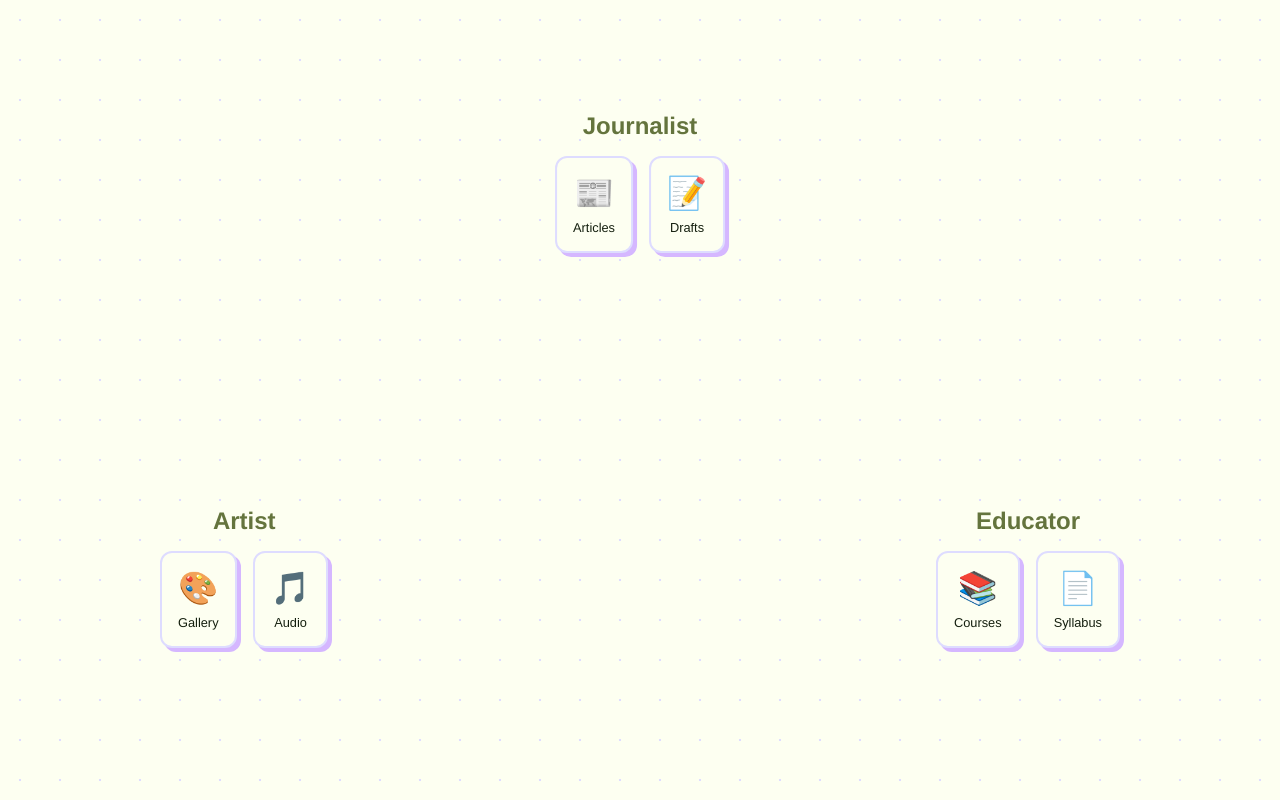
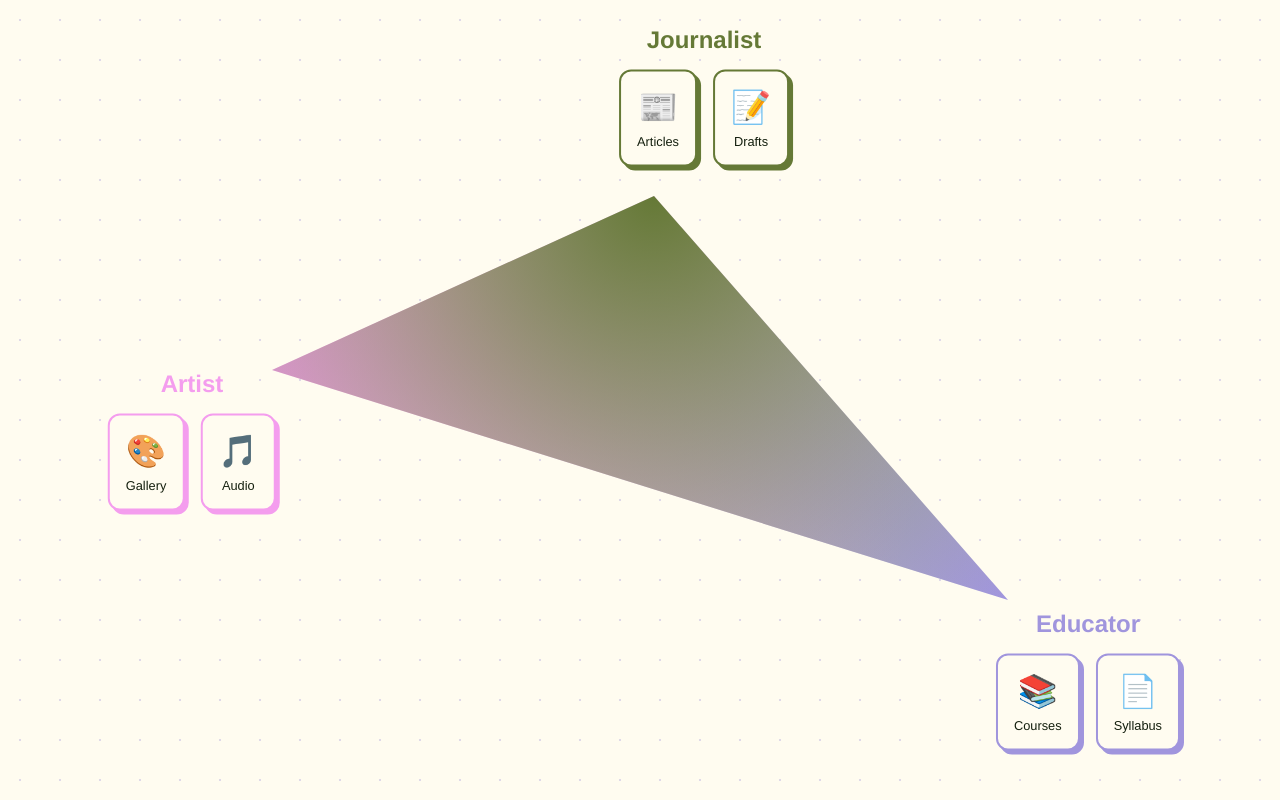
Before and after one commit to Sk8terb0i/website-lucakoch, a React (Vite) app: page / in a window 1280 px wide. Built offline with nearby package versions, Linux system fonts and the light colour scheme.

Commit message:
gradient

```diff
--- a/src/index.css
+++ b/src/index.css
@@ -1,9 +1,12 @@
 :root {
   --text: #141f0e;
-  --background: #fdfff1;
-  --primary: #64743d;
-  --secondary: #dedcff;
-  --accent: #d5b7ff;
+  --background: #fffcf0;
+  --primary: #6e7263;
+  --secondary: #dfd9e8;
+  --accent: #fcfcfc;
+  --journalist: #657936;
+  --artist: #f49dee;
+  --educator: #a095dd;
 }
 
 body {
--- a/src/pages/Portfolio.jsx
+++ b/src/pages/Portfolio.jsx
@@ -1,14 +1,35 @@
-// src/pages/Portfolio.jsx
-import { useState } from "react";
+import { useState, useEffect } from "react";
 import { Link } from "react-router-dom";
 
-// Dummy data
 const dummyData = [
   { id: 1, title: "Oil Painting Exhibition", category: "artist" },
   { id: 2, title: "Guest Lecture at Uni Zurich", category: "educator" },
   { id: 3, title: "Article: The Future of Art", category: "journalist" },
   { id: 4, title: "Abstract Sculpture", category: "artist" },
 ];
+
+// ==========================================
+// 🛠️ EASY LAYOUT SETTINGS
+// ==========================================
+
+const TOPIC_POSITIONS = {
+  journalist: { left: "55%", top: "12%" },
+  artist: { left: "15%", top: "55%" },
+  educator: { left: "85%", top: "85%" },
+};
+
+const TRIANGLE_OFFSETS = {
+  journalist: { x: "-50px", y: "100px" },
+  artist: { x: "80px", y: "-70px" },
+  educator: { x: "-80px", y: "-80px" },
+};
+
+// Split into X and Y so we can perfectly center our soft gradients
+const getCornerX = (topic) =>
+  `calc(${TOPIC_POSITIONS[topic].left} + ${TRIANGLE_OFFSETS[topic].x})`;
+const getCornerY = (topic) =>
+  `calc(${TOPIC_POSITIONS[topic].top} + ${TRIANGLE_OFFSETS[topic].y})`;
+const getCorner = (topic) => `${getCornerX(topic)} ${getCornerY(topic)}`;
 
 export default function Portfolio({ category }) {
   const [activeCluster, setActiveCluster] = useState(null);
@@ -17,31 +38,65 @@ export default function Portfolio({ category }) {
   // VIEW 1: THE DESKTOP LANDING (category === "all")
   // ==========================================
   if (category === "all") {
+    useEffect(() => {
+      const handleMouseMove = (e) => {
+        const distances = Object.keys(TOPIC_POSITIONS).map((topic) => {
+          const elX =
+            window.innerWidth * (parseFloat(TOPIC_POSITIONS[topic].left) / 100);
+          const elY =
+            window.innerHeight * (parseFloat(TOPIC_POSITIONS[topic].top) / 100);
+          const dist = Math.hypot(e.clientX - elX, e.clientY - elY);
+          return { topic, dist };
+        });
+
+        distances.sort((a, b) => a.dist - b.dist);
+        const closest = distances[0];
+
+        const triggerRadius =
+          Math.min(window.innerWidth, window.innerHeight) * 0.35;
+
+        if (closest.dist < triggerRadius) {
+          if (activeCluster !== closest.topic) {
+            setActiveCluster(closest.topic);
+          }
+        } else {
+          if (activeCluster !== null) {
+            setActiveCluster(null);
+          }
+        }
+      };
+
+      window.addEventListener("mousemove", handleMouseMove);
+      return () => window.removeEventListener("mousemove", handleMouseMove);
+    }, [activeCluster]);
+
     const getBlurStyle = (clusterName) => {
-      if (!activeCluster) return "none";
-      if (activeCluster === clusterName) return "none";
-      return "blur(6px) opacity(0.7)";
+      if (!activeCluster || activeCluster === clusterName) return "none";
+      return "blur(6px) opacity(0.5)";
     };
 
-    const clusterStyle = {
+    const clusterStyle = (topic) => ({
       position: "absolute",
-      transition: "all 0.4s ease-in-out",
+      left: TOPIC_POSITIONS[topic].left,
+      top: TOPIC_POSITIONS[topic].top,
+      transform: "translate(-50%, -50%)",
+      transition: "filter 0.4s cubic-bezier(0.2, 0.8, 0.2, 1)",
       display: "flex",
       flexDirection: "column",
       alignItems: "center",
       gap: "1rem",
-      padding: "2rem",
-      borderRadius: "16px",
-    };
+      zIndex: 10,
+      filter: getBlurStyle(topic),
+    });
 
-    const iconStyle = {
+    const getIconStyle = (topicColor) => ({
       backgroundColor: "var(--background)",
-      border: "2px solid var(--secondary)",
+      border: `2px solid ${topicColor}`,
       borderRadius: "12px",
       padding: "1rem",
       fontSize: "2rem",
       cursor: "pointer",
-      boxShadow: "4px 4px 0px var(--accent)",
+      boxShadow: `4px 4px 0px ${topicColor}`,
       transition: "transform 0.2s, box-shadow 0.2s",
       textDecoration: "none",
       color: "var(--text)",
@@ -49,7 +104,26 @@ export default function Portfolio({ category }) {
       flexDirection: "column",
       alignItems: "center",
       gap: "0.5rem",
-    };
+    });
+
+    // 🌊 THE NEW SOFT WAVE LOGIC
+    const getWaveStyle = (topic) => ({
+      position: "absolute",
+      // Anchor the exact center of this massive div to the triangle corner
+      left: getCornerX(topic),
+      top: getCornerY(topic),
+      // Make it absolutely massive so it can cover any screen size
+      width: "250vmax",
+      height: "250vmax",
+      // A soft radial gradient: Solid in the center, transparent at the edges
+      background: `radial-gradient(circle closest-side, var(--${topic}) 40%, transparent 100%)`,
+      // Scale from 0 to 1, centered on the corner
+      transform: `translate(-50%, -50%) scale(${activeCluster === topic ? 1 : 0})`,
+      // Buttery smooth easing for the wave
+      transition: "transform 0.7s cubic-bezier(0.25, 1, 0.5, 1)",
+      zIndex: activeCluster === topic ? 2 : 1,
+      pointerEvents: "none", // Ensures it doesn't block mouse clicks
+    });
 
     return (
       <div
@@ -63,26 +137,45 @@ export default function Portfolio({ category }) {
           backgroundSize: "40px 40px",
         }}
       >
-        {/* TOP CENTER: JOURNALIST */}
+        {/* THE STATIC BACKGROUND TRIANGLE CONTAINER */}
         <div
-          onMouseEnter={() => setActiveCluster("journalist")}
-          onMouseLeave={() => setActiveCluster(null)}
           style={{
-            ...clusterStyle,
-            top: "10%",
-            left: "50%",
-            transform: "translateX(-50%)",
-            filter: getBlurStyle("journalist"),
+            position: "absolute",
+            inset: 0,
+            zIndex: 0,
+            clipPath: `polygon(${getCorner("journalist")}, ${getCorner("artist")}, ${getCorner("educator")})`,
           }}
         >
-          <h2 style={{ color: "var(--primary)", margin: 0 }}>Journalist</h2>
+          {/* Base Layer: The 3-Corner Gradient */}
+          <div
+            style={{
+              position: "absolute",
+              inset: 0,
+              background: `
+              radial-gradient(circle at ${getCorner("journalist")}, var(--journalist) 0%, transparent 60%),
+              radial-gradient(circle at ${getCorner("artist")}, var(--artist) 0%, transparent 60%),
+              radial-gradient(circle at ${getCorner("educator")}, var(--educator) 0%, transparent 60%)
+            `,
+              backgroundColor: "var(--background)",
+            }}
+          />
+
+          {/* The New Soft Scaling Waves */}
+          <div style={getWaveStyle("journalist")} />
+          <div style={getWaveStyle("artist")} />
+          <div style={getWaveStyle("educator")} />
+        </div>
+
+        {/* TOP CENTER: JOURNALIST */}
+        <div style={clusterStyle("journalist")}>
+          <h2 style={{ color: "var(--journalist)", margin: 0 }}>Journalist</h2>
           <div style={{ display: "flex", gap: "1rem" }}>
-            <Link to="/journalist" style={iconStyle}>
+            <Link to="/journalist" style={getIconStyle("var(--journalist)")}>
               📰 <span style={{ fontSize: "0.8rem" }}>Articles</span>
             </Link>
             <button
-              style={iconStyle}
-              onClick={() => alert("Direct Interaction: Opened Notepad!")}
+              style={getIconStyle("var(--journalist)")}
+              onClick={() => alert("Opened Notepad!")}
             >
               📝 <span style={{ fontSize: "0.8rem" }}>Drafts</span>
             </button>
@@ -90,24 +183,15 @@ export default function Portfolio({ category }) {
         </div>
 
         {/* BOTTOM LEFT: ARTIST */}
-        <div
-          onMouseEnter={() => setActiveCluster("artist")}
-          onMouseLeave={() => setActiveCluster(null)}
-          style={{
-            ...clusterStyle,
-            bottom: "15%",
-            left: "10%",
-            filter: getBlurStyle("artist"),
-          }}
-        >
-          <h2 style={{ color: "var(--primary)", margin: 0 }}>Artist</h2>
+        <div style={clusterStyle("artist")}>
+          <h2 style={{ color: "var(--artist)", margin: 0 }}>Artist</h2>
           <div style={{ display: "flex", gap: "1rem" }}>
-            <Link to="/artist" style={iconStyle}>
+            <Link to="/artist" style={getIconStyle("var(--artist)")}>
               🎨 <span style={{ fontSize: "0.8rem" }}>Gallery</span>
             </Link>
             <button
-              style={iconStyle}
-              onClick={() => alert("Direct Interaction: Playing Audio Sketch!")}
+              style={getIconStyle("var(--artist)")}
+              onClick={() => alert("Playing Audio!")}
             >
               🎵 <span style={{ fontSize: "0.8rem" }}>Audio</span>
             </button>
@@ -115,24 +199,15 @@ export default function Portfolio({ category }) {
         </div>
 
         {/* BOTTOM RIGHT: EDUCATOR */}
-        <div
-          onMouseEnter={() => setActiveCluster("educator")}
-          onMouseLeave={() => setActiveCluster(null)}
-          style={{
-            ...clusterStyle,
-            bottom: "15%",
-            right: "10%",
-            filter: getBlurStyle("educator"),
-          }}
-        >
-          <h2 style={{ color: "var(--primary)", margin: 0 }}>Educator</h2>
+        <div style={clusterStyle("educator")}>
+          <h2 style={{ color: "var(--educator)", margin: 0 }}>Educator</h2>
           <div style={{ display: "flex", gap: "1rem" }}>
-            <Link to="/educator" style={iconStyle}>
+            <Link to="/educator" style={getIconStyle("var(--educator)")}>
               📚 <span style={{ fontSize: "0.8rem" }}>Courses</span>
             </Link>
             <button
-              style={iconStyle}
-              onClick={() => alert("Direct Interaction: Download Syllabus")}
+              style={getIconStyle("var(--educator)")}
+              onClick={() => alert("Downloaded Syllabus!")}
             >
               📄 <span style={{ fontSize: "0.8rem" }}>Syllabus</span>
             </button>
@@ -143,9 +218,11 @@ export default function Portfolio({ category }) {
   }
 
   // ==========================================
-  // VIEW 2: THE FILTERED LIST (category === "artist", etc.)
+  // VIEW 2: THE FILTERED LIST (Inner Pages)
   // ==========================================
+  const getTopicColor = (cat) => `var(--${cat})`;
   const filteredItems = dummyData.filter((item) => item.category === category);
+  const activeColor = getTopicColor(category);
 
   return (
     <div style={{ maxWidth: "800px", margin: "0 auto", padding: "2rem" }}>
@@ -154,7 +231,7 @@ export default function Portfolio({ category }) {
           style={{
             fontSize: "2.5rem",
             marginBottom: "1rem",
-            color: "var(--primary)",
+            color: "var(--text)",
           }}
         >
           Luca Koch
@@ -184,7 +261,7 @@ export default function Portfolio({ category }) {
             style={{
               padding: "0.5rem 1rem",
               backgroundColor:
-                category === "artist" ? "var(--primary)" : "var(--secondary)",
+                category === "artist" ? "var(--artist)" : "var(--secondary)",
               color:
                 category === "artist" ? "var(--background)" : "var(--text)",
               borderRadius: "4px",
@@ -198,7 +275,9 @@ export default function Portfolio({ category }) {
             style={{
               padding: "0.5rem 1rem",
               backgroundColor:
-                category === "educator" ? "var(--primary)" : "var(--secondary)",
+                category === "educator"
+                  ? "var(--educator)"
+                  : "var(--secondary)",
               color:
                 category === "educator" ? "var(--background)" : "var(--text)",
               borderRadius: "4px",
@@ -213,7 +292,7 @@ export default function Portfolio({ category }) {
               padding: "0.5rem 1rem",
               backgroundColor:
                 category === "journalist"
-                  ? "var(--primary)"
+                  ? "var(--journalist)"
                   : "var(--secondary)",
               color:
                 category === "journalist" ? "var(--background)" : "var(--text)",
@@ -229,8 +308,9 @@ export default function Portfolio({ category }) {
       <main>
         <h2
           style={{
-            borderBottom: "2px solid var(--accent)",
+            borderBottom: `3px solid ${activeColor}`,
             paddingBottom: "0.5rem",
+            color: activeColor,
           }}
         >
           {category.charAt(0).toUpperCase() + category.slice(1)}
@@ -241,20 +321,21 @@ export default function Portfolio({ category }) {
             <div
               key={item.id}
               style={{
-                backgroundColor: "var(--background)",
+                backgroundColor: "var(--accent)",
                 border: "1px solid var(--secondary)",
-                borderLeft: "6px solid var(--accent)",
+                borderLeft: `8px solid ${getTopicColor(item.category)}`,
                 padding: "1.5rem",
                 borderRadius: "8px",
-                boxShadow: "0 4px 6px rgba(0,0,0,0.05)",
+                boxShadow: "0 4px 6px rgba(0,0,0,0.02)",
               }}
             >
-              <h3 style={{ margin: "0 0 0.5rem 0", color: "var(--primary)" }}>
+              <h3 style={{ margin: "0 0 0.5rem 0", color: "var(--text)" }}>
                 {item.title}
               </h3>
               <span
                 style={{
                   backgroundColor: "var(--secondary)",
+                  color: "var(--text)",
                   padding: "0.25rem 0.5rem",
                   borderRadius: "4px",
                   fontSize: "0.875rem",
@@ -265,11 +346,6 @@ export default function Portfolio({ category }) {
               </span>
             </div>
           ))}
-          {filteredItems.length === 0 && (
-            <p style={{ color: "var(--text)", opacity: 0.7 }}>
-              No items found for this category.
-            </p>
-          )}
         </div>
       </main>
     </div>
```
